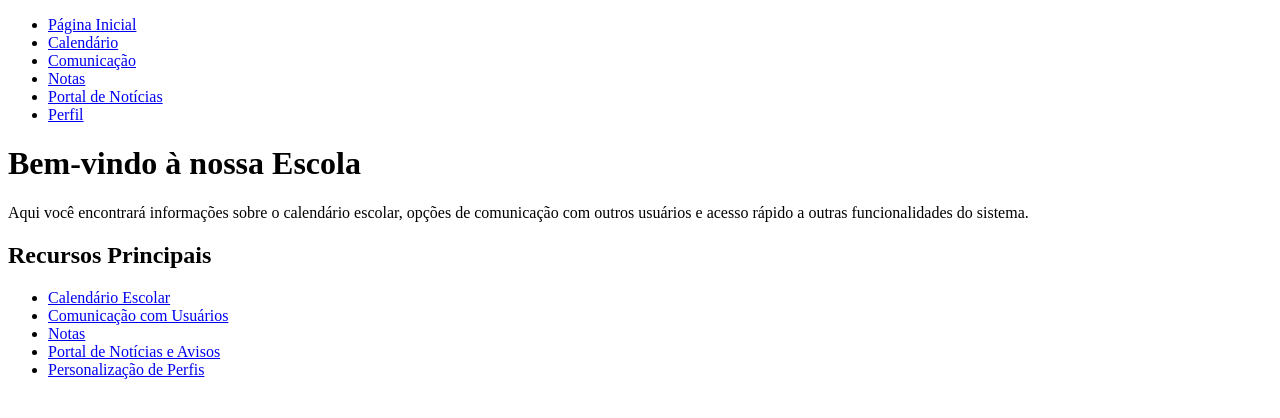
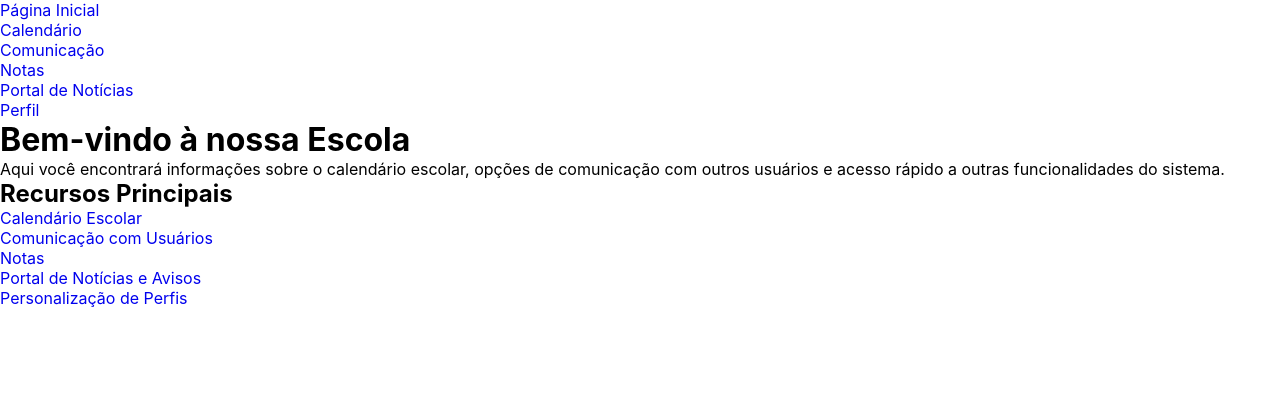
Before and after one commit to Reis567/school-sys, a Django app: template school_sys/core/templates/core/home.html in a window 1280 px wide. Shown: the top 418 px of the page. Run offline with Django 4.2, Linux system fonts and the light colour scheme; the template is opened without the code that fills it, so the values that code supplies are empty.

Commit message:
styles setup and urls

```diff
--- a/school_sys/core/templates/core/base.html
+++ b/school_sys/core/templates/core/base.html
@@ -1,11 +1,12 @@
+{% load static %}
 <!DOCTYPE html>
 <html lang="pt-br">
 <head>
     <meta charset="UTF-8">
     <meta name="viewport" content="width=device-width, initial-scale=1.0">
     <title>Seu Título Aqui</title>
-    <!-- Adicione seus estilos CSS comuns aqui -->
-    <link rel="stylesheet" href="#">
+    <link rel="stylesheet" href="{% static 'css/reset.css' %}">
+    <link rel="stylesheet" href="{% static 'css/style.css' %}">
 </head>
 <body>
     <header>
--- a/school_sys/core/templates/core/home.html
+++ b/school_sys/core/templates/core/home.html
@@ -1,4 +1,4 @@
-{% extends 'base.html' %}
+{% extends 'core/base.html' %}
 
 {% block content %}
 <h1>Bem-vindo à nossa Escola</h1>
@@ -7,10 +7,10 @@
 
 <h2>Recursos Principais</h2>
 <ul>
-  <li><a href="{% url 'calendario' %}">Calendário Escolar</a></li>
-  <li><a href="{% url 'comunicacao' %}">Comunicação com Usuários</a></li>
-  <li><a href="{% url 'notas' %}">Notas</a></li>
-  <li><a href="{% url 'portal_noticias' %}">Portal de Notícias e Avisos</a></li>
-  <li><a href="{% url 'personalizacao' %}">Personalização de Perfis</a></li>
+  <li><a href="#">Calendário Escolar</a></li>
+  <li><a href="#">Comunicação com Usuários</a></li>
+  <li><a href="#">Notas</a></li>
+  <li><a href="#">Portal de Notícias e Avisos</a></li>
+  <li><a href="#">Personalização de Perfis</a></li>
 </ul>
 {% endblock %}
--- a/school_sys/core/urls.py
+++ b/school_sys/core/urls.py
@@ -1,6 +1,9 @@
 from django.urls import path
 from . import views
 
+
 urlpatterns = [
     path('', views.home, name='home'),
+
+
 ]
--- a/school_sys/school_sys/settings.py
+++ b/school_sys/school_sys/settings.py
@@ -11,6 +11,7 @@ https://docs.djangoproject.com/en/4.2/ref/settings/
 """
 
 from pathlib import Path
+import os
 
 # Build paths inside the project like this: BASE_DIR / 'subdir'.
 BASE_DIR = Path(__file__).resolve().parent.parent
@@ -120,7 +121,10 @@ USE_TZ = True
 # Static files (CSS, JavaScript, Images)
 # https://docs.djangoproject.com/en/4.2/howto/static-files/
 
-STATIC_URL = 'static/'
+# Configuração para arquivos estáticos
+STATIC_URL = '/static/'
+STATICFILES_DIRS = [os.path.join(BASE_DIR, 'static')]
+
 
 # Default primary key field type
 # https://docs.djangoproject.com/en/4.2/ref/settings/#default-auto-field
--- a/school_sys/school_sys/urls.py
+++ b/school_sys/school_sys/urls.py
@@ -15,8 +15,11 @@ Including another URLconf
     2. Add a URL to urlpatterns:  path('blog/', include('blog.urls'))
 """
 from django.contrib import admin
-from django.urls import path
+from django.urls import path,include
+from core.views import home
 
 urlpatterns = [
     path('admin/', admin.site.urls),
+    path('core/', include('core.urls')),
+    path('', home, name='home'),
 ]
--- /dev/null
+++ b/school_sys/static/css/reset.css
@@ -0,0 +1,109 @@
+/* reset.css */
+
+/* Aplica um box-sizing padrão a todos os elementos */
+*,
+*::before,
+*::after {
+  box-sizing: border-box;
+  margin: 0;
+  padding: 0;
+}
+
+/* Remove margens padrão */
+body,
+h1,
+h2,
+h3,
+h4,
+h5,
+h6,
+p,
+ul,
+ol,
+li,
+figure,
+figcaption,
+blockquote,
+dl,
+dd {
+  margin: 0;
+}
+
+/* Define fontes padrão */
+body {
+  font-family: -apple-system, BlinkMacSystemFont, "Segoe UI", Roboto, Helvetica, Arial, sans-serif;
+}
+
+/* Remove estilo de lista */
+ul,
+ol {
+  list-style: none;
+}
+
+/* Remove decoração de link */
+a {
+  text-decoration: none;
+}
+
+/* Define cores padrão para texto e fundo */
+body {
+  color: #000;
+  background-color: #fff;
+}
+
+/* Define a largura da imagem como 100% do contêiner pai */
+img {
+  max-width: 100%;
+  height: auto;
+}
+
+/* Remove elementos de formulário e botões padrão */
+button,
+input,
+optgroup,
+select,
+textarea {
+  margin: 0;
+  padding: 0;
+  border: 0;
+  font-size: 100%;
+  font-family: inherit;
+  background: none;
+}
+
+/* Corrige a exibição de botões em determinados navegadores */
+button,
+input {
+  overflow: visible;
+}
+
+/* Corrige a renderização estranha em alguns navegadores */
+textarea {
+  overflow: auto;
+}
+
+/* Corrige o espaçamento e a cor do botão em determinados navegadores */
+button,
+select {
+  text-transform: none;
+}
+
+/* Evita o "arrastar e soltar" incorreto em alguns elementos */
+[draggable] {
+  user-select: none;
+}
+
+/* Remove estilos padrão do elemento "quote" */
+blockquote,
+q {
+  quotes: none;
+}
+
+/* Define aspas em elementos "quote" */
+blockquote::before,
+blockquote::after,
+q::before,
+q::after {
+  content: "";
+  content: none;
+}
```
Also changed, not shown: school_sys/static/css/style.css (added).
